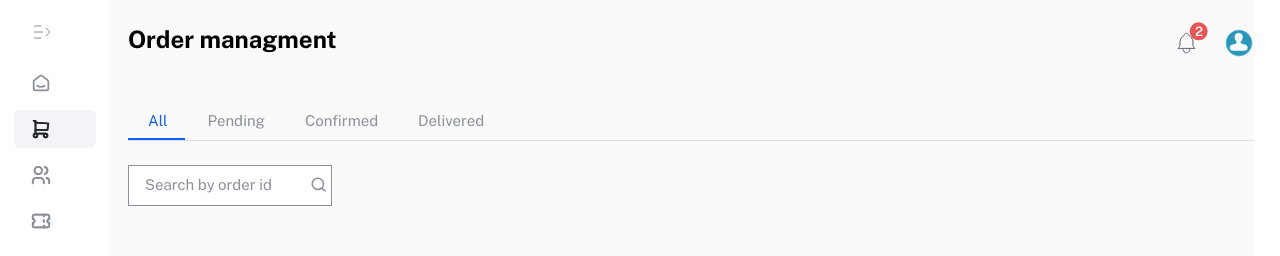
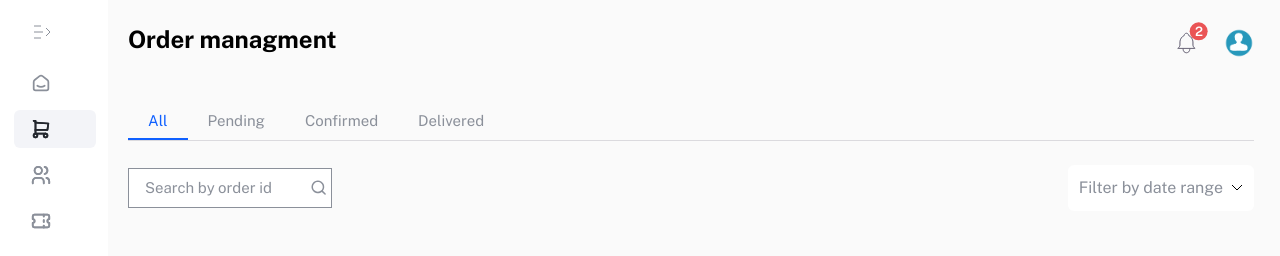
Before and after one commit to SabaKhubashvili/Euphoria_Ecommerce, a Next.js app in the folder Frontend/: page /admin/orders in a window 1280 px wide. Shown: the top 256 px of the page. Built offline with nearby package versions, Linux system fonts and the light colour scheme.

Commit message:
feat: added date filter dropdown on orders page

```diff
--- a/Frontend/app/components/Cart/Cart.tsx
+++ b/Frontend/app/components/Cart/Cart.tsx
@@ -5,9 +5,8 @@ import React, { useState } from "react";
 import Counter from "../buttons/Counter";
 import { SearchInput } from "../Inputs/SearchInput";
 import { GrayButton } from "../buttons/GrayButton";
-import { MainDropdown } from "../Dropdown/MainDropdown";
 import { MainButton } from "../buttons/MainButton";
-import { InfoType, Steps } from "./CartPage";
+import { Steps } from "./CartPage";
 
 export const Cart = ({
   setStep,
--- a/Frontend/app/components/Cart/CartAdressInfo.tsx
+++ b/Frontend/app/components/Cart/CartAdressInfo.tsx
@@ -2,8 +2,6 @@ import React from "react";
 import { AuthInput } from "../Inputs/AuthInput";
 import { MainDropdown } from "../Dropdown/MainDropdown";
 import { Roboto } from "../assets/Fonts";
-import Image from "next/image";
-import { Dropdown_Down } from "@/public/Svg/Icons";
 import { SmallCartInfo } from "./SmallCartInfo";
 
 interface Props {
@@ -102,6 +100,7 @@ export const CartAdressInfo = ({
                       label: "Batumi",
                     },
                   ]}
+                  type="primary"
                 />
                 {errors.city && (
                   <div className="text-rose-700 pt-[4px]">{errors.city}</div>
--- a/Frontend/app/components/Dropdown/MainDropdown.tsx
+++ b/Frontend/app/components/Dropdown/MainDropdown.tsx
@@ -4,13 +4,13 @@ import React, { useEffect, useRef, useState } from "react";
 
 interface Props {
   label: string;
-  type?: string;
+  type?: 'primary' | 'secondary';
   content: {
     onClick:(value:string | null | undefined)=>void,
     label:string
   }[];
-  size?: "sm" | "md" | "lg" | "xl";
-  full?:boolean
+  size?: "xs" | "sm" | "md" | "lg" | "xl";
+  full?:boolean,
 }
 
 export const MainDropdown = ({
@@ -39,8 +39,18 @@ export const MainDropdown = ({
   return (
     <div className={`relative ${full ? 'w-full' : 'w-fit'}`} ref={ref}>
       <div
-        className={`flex justify-between items-center cursor-pointer border-[1px] border-solid border-divider p-[11px]
+        className={`flex justify-between items-center cursor-pointer  p-[11px]
         ${
+          type === 'primary'
+          ?
+          'border-[1px] border-solid border-divider'
+          :
+          'rounded-[6px] bg-white'
+        }
+        ${
+          size === 'xs' ?
+          'gap-[8px]'
+          :
           size === "sm"
             ? "gap-[20px]"
             : size === "md"
@@ -56,7 +66,8 @@ export const MainDropdown = ({
           setIsOpen((prev) => !prev);
         }}
       >
-        <p className="select-none md:text-[16px] text-[14px]">{label}</p>
+        <p className={`select-none md:text-[16px] text-[14px]
+        ${type === 'primary' ? 'text-black' : type === 'secondary' ? 'text-secondaryGray' : ''}`}>{label}</p>
         <div
           className={`${
             isOpen ? "rotate-180" : "rotate-0"
--- a/Frontend/app/components/Shop/Shop.tsx
+++ b/Frontend/app/components/Shop/Shop.tsx
@@ -48,10 +48,12 @@ export const Shop = ({ currentProducts, productsLength }: Props) => {
         </div>
         <div className="flex gap-[20px] sm:order-none order-first">
             <MainDropdown
+            type="primary"
              size="xl"
              label={priceFrom ? priceFrom === 'high' ? 'Low To High' : 'High to low' : 'Sort by'}
              content={[{label:'price (High to low)',onClick:()=>setPriceSort('low')},{label:'price (Low to high)',onClick:()=>setPriceSort('high')}]} />
             <MainDropdown
+             type="primary"
              size="sm"
              label={`${productPerPage}`}
              content={[
--- a/Frontend/app/components/admin/container/PageContainer.tsx
+++ b/Frontend/app/components/admin/container/PageContainer.tsx
@@ -28,7 +28,7 @@ export const PageContainer = ({ children }: { children: React.ReactNode }) => {
   };
 
   return (
-    <div className="flex gap-[26px] w-full pr-[26px] justify-between">
+    <div className="flex gap-[26px] w-full  justify-between">
       {isAboveSmallScreens && (
         <motion.div
           initial="closed"
@@ -48,7 +48,7 @@ export const PageContainer = ({ children }: { children: React.ReactNode }) => {
         animate={controls}
         exit={{ width: "15%" }}
         transition={{ duration: 0.3 }}
-        className="bg-[#FAFAFA] pl-[20px] flex-grow"
+        className="bg-[#FAFAFA] pl-[20px] flex-grow pr-[26px]"
       >
         {children}
       </motion.div>
--- a/Frontend/app/components/admin/orderManagment/OrderManagmentVariations.tsx
+++ b/Frontend/app/components/admin/orderManagment/OrderManagmentVariations.tsx
@@ -4,6 +4,7 @@ import React, { useEffect, useRef, useState } from "react";
 import { SecondaryInput } from "../../Inputs/SecondaryInput";
 import { Icon } from "../../Icon";
 import { WebsiteIcons } from "@/public/Svg/IconsObject";
+import { MainDropdown } from "../../Dropdown/MainDropdown";
 
 enum Variations {
   All = 0,
@@ -20,15 +21,16 @@ export const OrderManagmentVariations = () => {
 
   useEffect(() => {
     const updateActiveELement = () => {
-
       if (underlineRef.current) {
-        const activeElement = document.querySelector(".activeTableVariationOrders") as HTMLDivElement;
+        const activeElement = document.querySelector(
+          ".activeTableVariationOrders"
+        ) as HTMLDivElement;
 
         underlineRef.current.style.left = activeElement.offsetLeft + "px";
         underlineRef.current.style.width = activeElement.offsetWidth + "px";
       }
     };
-    updateActiveELement()
+    updateActiveELement();
     document.addEventListener("resize", updateActiveELement);
     return () => document.removeEventListener("resize", updateActiveELement);
   }, [activeVariation]);
@@ -36,7 +38,10 @@ export const OrderManagmentVariations = () => {
   return (
     <React.Fragment>
       <div className="flex items-center border-b-[1px] border-b-[#DBDADE] relative">
-        <div className="h-[2px] bg-purple absolute bottom-0 transition-all duration-200" ref={underlineRef} />
+        <div
+          className="h-[2px] bg-purple absolute bottom-0 transition-all duration-200"
+          ref={underlineRef}
+        />
         {/* Underline */}
         <div
           className={`py-[8px] px-[20px] text-[15px] leading-[22px] cursor-pointer ${
@@ -87,8 +92,25 @@ export const OrderManagmentVariations = () => {
           Delivered
         </div>
       </div>
-      <div className=" pt-[24px] w-[204px]">
-          <SecondaryInput placeholder="Search by order id" type="secondary" rightSvg={<Icon svg={WebsiteIcons['Search']} />} />
+      <div className=" pt-[24px] flex justify-between items-center">
+        <div className="w-[204px]">
+          <SecondaryInput
+            placeholder="Search by order id"
+            type="secondary"
+            rightSvg={<Icon svg={WebsiteIcons["Search"]} />}
+          />
+        </div>
+        <MainDropdown
+          content={[
+            { label: "16", onClick: () => console.log("smt") },
+            { label: "32", onClick: () => console.log("smt") },
+            { label: "48", onClick: () => console.log("smt") },
+            { label: "64", onClick: () => console.log("smt") },
+          ]}
+          type="secondary"
+          size="xs"
+          label="Filter by date range"
+        />
       </div>
     </React.Fragment>
   );
```
Lines whose indentation alone changed are shown as unchanged.
